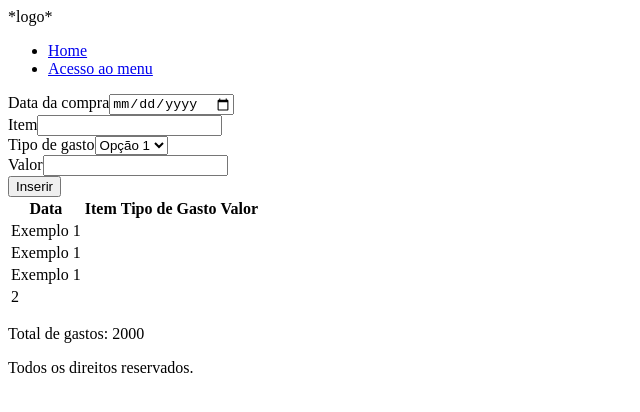
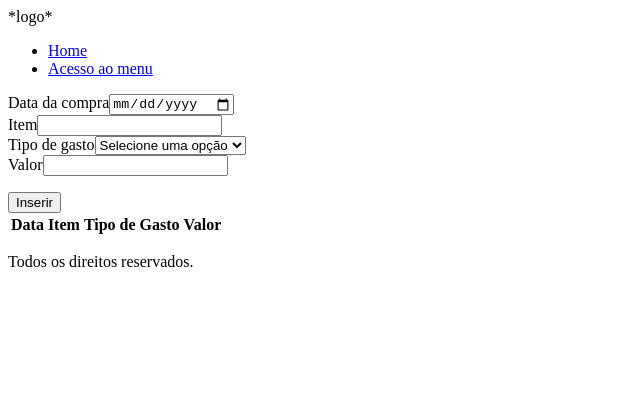
Before and after one commit to gabriella222/project-react-financial, a React (Vite) app in the folder project-react/: page / in a window 1280 px wide. Shown: the top 412 px of the page, without its empty margins (0-640 px from the left). Built offline with nearby package versions, Linux system fonts and the light colour scheme.

Commit message:
validações forms

```diff
--- a/project-react/index.html
+++ b/project-react/index.html
@@ -1,5 +1,5 @@
 <!doctype html>
-<html lang="en">
+<html lang="pt-br">
   <head>
     <meta charset="UTF-8" />
     <meta name="viewport" content="width=device-width, initial-scale=1.0" />
@@ -7,6 +7,6 @@
   </head>
   <body>
     <div id="root"></div>
-    <script type="module" src="/src/main.jsx"></script>
+    <script type="module" src="./src/main.jsx"></script>
   </body>
 </html>
--- a/project-react/src/App.jsx
+++ b/project-react/src/App.jsx
@@ -8,16 +8,44 @@ import Soma from './components/Soma/Soma'
 function App() {
 
   //Setando os estados
-  const [dataC, setDataC] = React.useState();
-  const [item, setItem] = React.useState();
-  const [tipoGasto, setTipoGasto] = React.useState();
-  const [valor, setValor] = React.useState();
+  const [dataC, setDataC] = React.useState('');
+  const [item, setItem] = React.useState('');
+  const [tipoGasto, setTipoGasto] = React.useState('');
+  const [valor, setValor] = React.useState('');
+  const [objetoInfo, setObjetoInfo] = React.useState([]);
+  const [msgE,  setMsgE] = React.useState();
+
+  let id = 1;
+  let newObjInfo;
 
   const handleSubmit = (event)=>{
     event.preventDefault();
-    //console.log('Enviei')
-    console.log( dataC,item,tipoGasto,valor )
+
+
+    newObjInfo = {
+      "data": dataC,
+      "item": item,
+      "tipoGasto": tipoGasto,
+      "valor": valor
+    }
+
+    if(item === ""){
+      setMsgE("Preencha o nome do item!")
+      return false
+    }
+    if(valor === ""){
+      setMsgE("Preencha o valor!")
+      return false
+    }
+
+    setMsgE("")
+
+    const arrayObj = [...objetoInfo, newObjInfo]
+    setObjetoInfo(arrayObj)
+
+    console.log(objetoInfo)
   }
+
 
   return(
 
@@ -36,9 +64,12 @@ function App() {
          tipoGasto={tipoGasto}
          valor={valor}
 
+         msgE={msgE}
+         setMsgE={setMsgE}
+
          />
-        <Table/>
-        <Soma/>
+        <Table objetoInfo={objetoInfo}/>
+        <Soma  objetoInfo={objetoInfo}/>
       <Footer/>
     </>
 
--- a/project-react/src/components/FormAdicao/FormAdicao.jsx
+++ b/project-react/src/components/FormAdicao/FormAdicao.jsx
@@ -1,6 +1,6 @@
 import React from 'react'
 
-function FormAdicao({handleSubmit, setDataC, setItem, setIipoGasto, setValor, dataC, item, tipoGasto, valor}) {
+export  default function FormAdicao({handleSubmit, setDataC, setItem, setTipoGasto, setValor, dataC, item, tipoGasto, valor,setMsgE,msgE}) {
   return (
    <>
     <form action="submit">
@@ -9,9 +9,10 @@ function FormAdicao({handleSubmit, setDataC, setItem, setIipoGasto, setValor, da
       <label htmlFor="">
         Data da compra
         <input
-         type="Date"
+         type="date"
          value={dataC}
          onChange={(event)=>{setDataC(event.target.value)}}
+         required
          />
       </label>
     </div>
@@ -23,21 +24,25 @@ function FormAdicao({handleSubmit, setDataC, setItem, setIipoGasto, setValor, da
              type="text"
              value={item}
              onChange={(event)=>{setItem(event.target.value)}}
+             required
             />
           </label>
+
       </div>
       <div>
           <label htmlFor="">
             Tipo de gasto
             <select
-              name=""
-              id=""
+              name="Selecione uma opção"
+              defaultValue="opcao1"
               value={tipoGasto}
-              onChange={(event)=>{setIipoGasto(event.target.value)}}
+              onChange={(event)=>{setTipoGasto(event.target.value)}}
+              required
               >
-              <option value="">Opção 1</option>
-              <option value="">Opção 2</option>
-              <option value="">Opção 3</option>
+              <option>Selecione uma opção</option>
+              <option value="opcao1">Opção 1</option>
+              <option value="opcao2">Opção 2</option>
+              <option value="opcao3">Opção 3</option>
             </select>
           </label>
       </div>
@@ -46,11 +51,14 @@ function FormAdicao({handleSubmit, setDataC, setItem, setIipoGasto, setValor, da
           <label htmlFor="">
             Valor
             <input
+             required
              type="text"
              value={valor}
              onChange={(event)=>{setValor(event.target.value)}}
+
              />
           </label>
+          { msgE != '' &&  <p>{msgE}</p> }
       </div>
 
       <button onClick={handleSubmit}>Inserir</button>
@@ -60,5 +68,3 @@ function FormAdicao({handleSubmit, setDataC, setItem, setIipoGasto, setValor, da
    </>
   )
 }
-
-export default FormAdicao
--- a/project-react/src/components/Soma/Soma.jsx
+++ b/project-react/src/components/Soma/Soma.jsx
@@ -1,12 +1,11 @@
 import React from 'react'
 
-function Soma() {
+function Soma({objetoInfo}) {
   return (
-   <>
-    <div>
-        <p>Total de gastos: 2000</p>
-    </div>
-   </>
+   <div>
+
+
+   </div>
   )
 }
 
--- a/project-react/src/components/Table/Table.jsx
+++ b/project-react/src/components/Table/Table.jsx
@@ -1,31 +1,36 @@
 import React from 'react'
 
-function Table() {
+function Table({objetoInfo}) {
   return (
+
     <>
+     <div>
         <table>
+           <thead>
                 <tr>
                     <th>Data</th>
                     <th>Item</th>
                     <th>Tipo de Gasto</th>
                     <th>Valor</th>
                 </tr>
-            <tr>
-                <td>Exemplo 1</td>
+            </thead>
+            <tbody>
+           {objetoInfo.map((ob,index)=>(
 
+                    <tr key={index}>
+                        <td>{ob.data}</td>
+                        <td>{ob.item}</td>
+                        <td>{ob.tipoGasto}</td>
+                        <td>{ob.valor}</td>
                     </tr>
-            <tr>
-                <td>Exemplo 1</td>
+            ))}
+            </tbody>
 
-            </tr>
-            <tr>
-                <td>Exemplo 1</td>
 
-            </tr>
-            <tr>
-                <td>2</td>
-            </tr>
         </table>
+
+
+         </div>
     </>
   )
 }
```
Also changed, not shown: 1 other file (tests, documents, lock files or other folders). Lines whose indentation alone changed are shown as unchanged.
